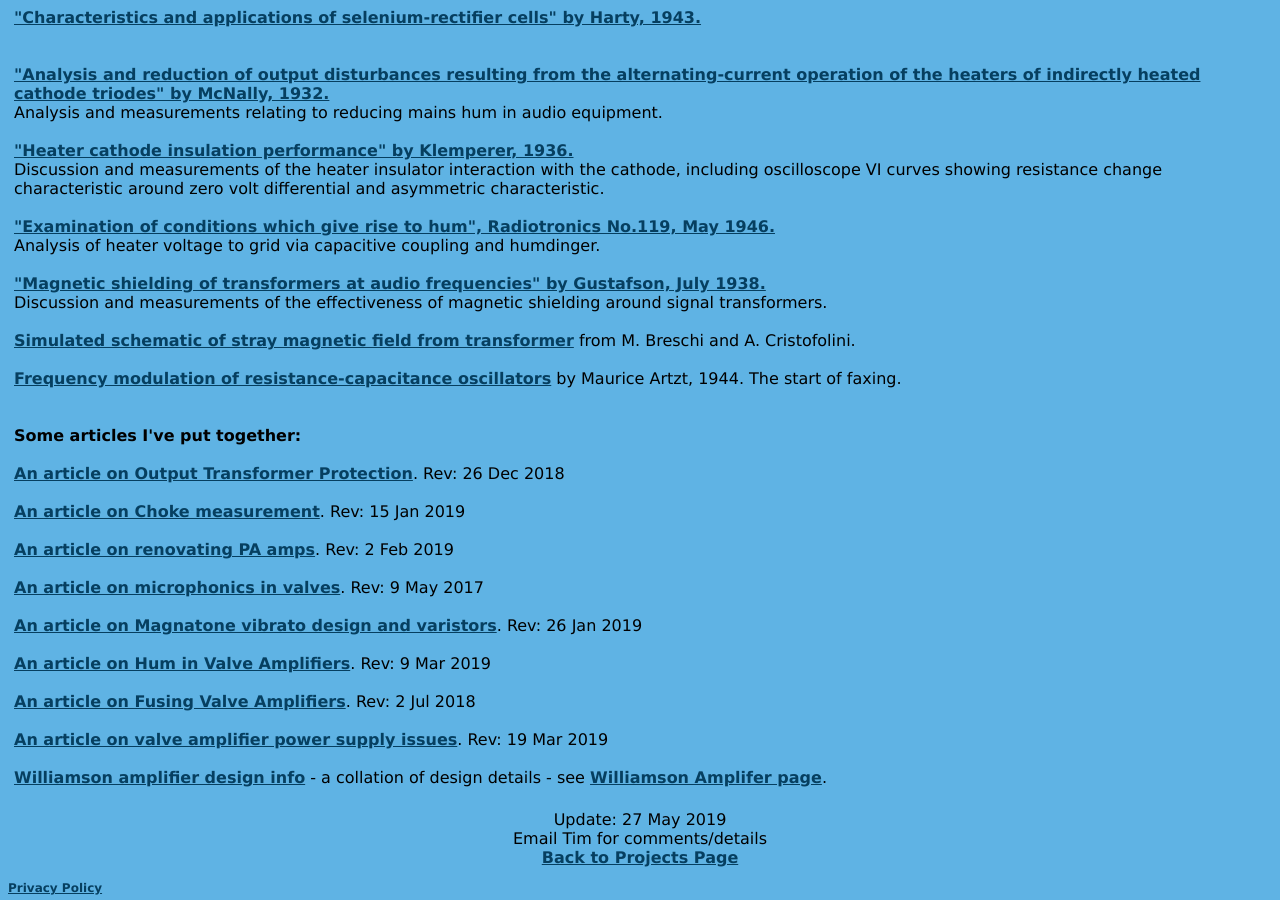
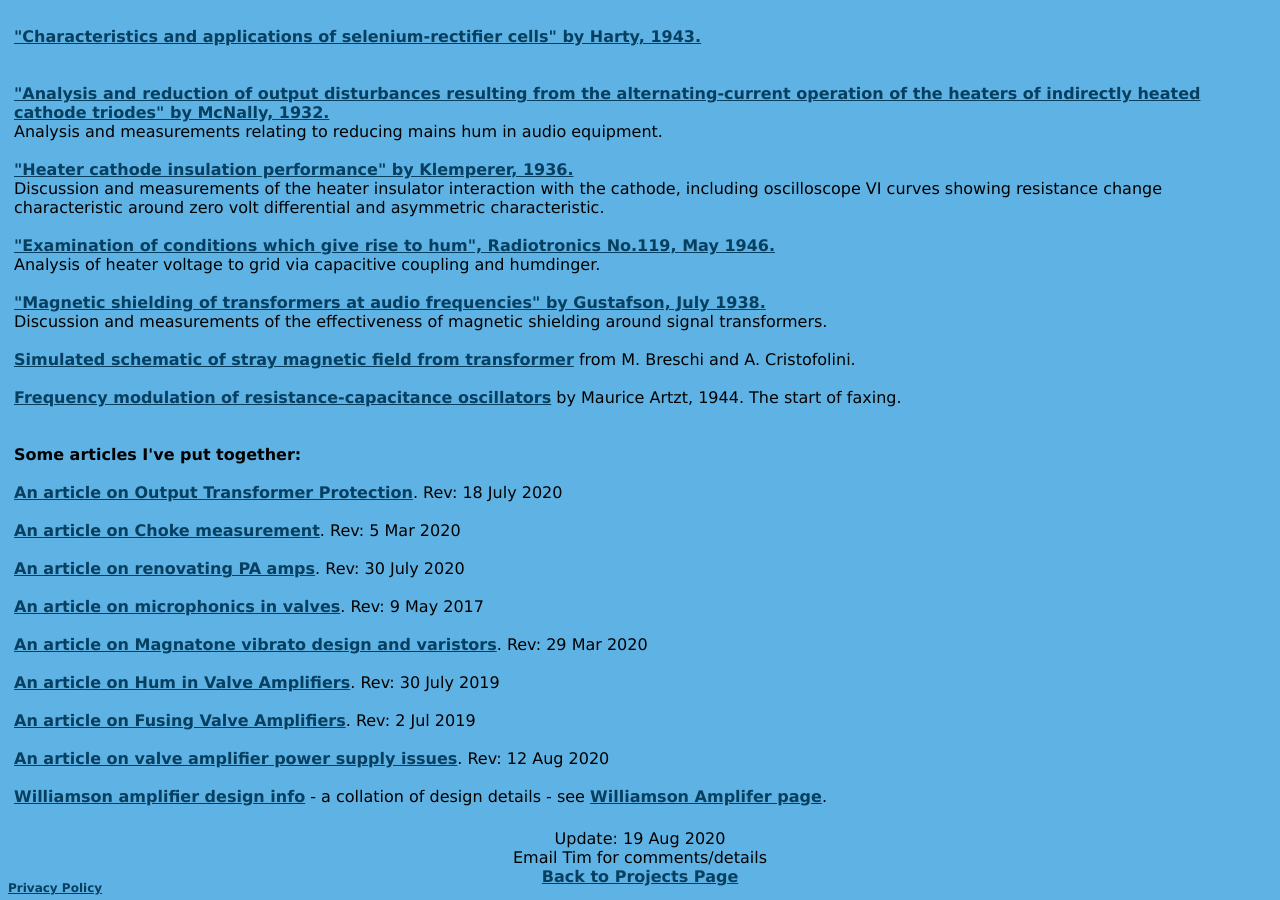
Before and after one commit to michael-robbins/michael-robbins.github.io, a Jekyll site: the page built from projects/Valve Info.html, in a window 1280 px wide and 900 px high, scrolled down 2738 px. Built offline with Jekyll 4.4.1, drawn with Linux system fonts in a browser that asks for light colours; some of the changed text lies outside the part shown.

Commit message:
Update Valve Info.html

```diff
--- a/projects/Valve Info.html
+++ b/projects/Valve Info.html
@@ -67,7 +67,7 @@ layout: default
       <a href="http://diyparadise.com">Link to DIYParadise website</a> - The Projects list has Simple EL84 Integrated/poweramp project for a self-split with grounded grid.
       <br />
       <br />
-      <a href="http://www.ax84.com">Link to AX84 website</a> - the Firefly project uses self-split 12AU7 PP output stage with grounded grid split.
+      <a href="https://perpetualinnovation.us/MyBBDir/index.php">Link to Guitar Amp Builders Forum (originally AX84) website</a> - the Firefly project uses self-split 12AU7 PP output stage with grounded grid split.
       There is also a High Octane version.
       <br />
       <br />
@@ -203,21 +203,21 @@ layout: default
       <br />
       <b>Some articles I've put together:</b>
       <br /><br />
-      <a href="/static/Output%20transformer%20protection.pdf">An article on Output Transformer Protection</a>. Rev: 26 Dec 2018
+      <a href="/static/Output%20transformer%20protection.pdf">An article on Output Transformer Protection</a>. Rev: 18 July 2020
       <br /><br />
-      <a href="/static/Choke measurement.pdf">An article on Choke measurement</a>. Rev: 15 Jan 2019
+      <a href="/static/Choke measurement.pdf">An article on Choke measurement</a>. Rev: 5 Mar 2020
       <br /><br />
-      <a href="/static/Renovating PA amps.pdf">An article on renovating PA amps</a>. Rev: 2 Feb 2019
+      <a href="/static/Renovating PA amps.pdf">An article on renovating PA amps</a>. Rev: 30 July 2020
       <br /><br />
       <a href="/static/Microphonics in valves.pdf">An article on microphonics in valves</a>. Rev: 9 May 2017
       <br /><br />
-      <a href="/static/Magnatone vibrato design.pdf">An article on Magnatone vibrato design and varistors</a>. Rev: 26 Jan 2019
+      <a href="/static/Magnatone vibrato design.pdf">An article on Magnatone vibrato design and varistors</a>. Rev: 29 Mar 2020
       <br /><br />
-      <a href="/static/Hum article.pdf">An article on Hum in Valve Amplifiers</a>. Rev: 9 Mar 2019
+      <a href="/static/Hum article.pdf">An article on Hum in Valve Amplifiers</a>. Rev: 30 July 2019
       <br /><br />
-      <a href="/static/Valve amp fusing.pdf">An article on Fusing Valve Amplifiers</a>. Rev: 2 Jul 2018
+      <a href="/static/Valve amp fusing.pdf">An article on Fusing Valve Amplifiers</a>. Rev: 2 Jul 2019
       <br /><br />
-      <a href="/static/Power%20supply%20issues%20for%20tube%20amps.pdf">An article on valve amplifier power supply issues</a>. Rev: 19 Mar 2019
+      <a href="/static/Power%20supply%20issues%20for%20tube%20amps.pdf">An article on valve amplifier power supply issues</a>. Rev: 12 Aug 2020
       <br /><br />
       <a href="/static/Williamson design info.pdf">Williamson amplifier design info</a> - a collation of design details - see <a href="/projects/Williamson.html">Williamson Amplifer page</a>.
       <br />
@@ -226,7 +226,7 @@ layout: default
   </tr>
   <tr>
     <td align="center">
-      Update: 27 May 2019
+      Update: 19 Aug 2020
       <br />
       Email Tim for comments/details
       <br/>
```
